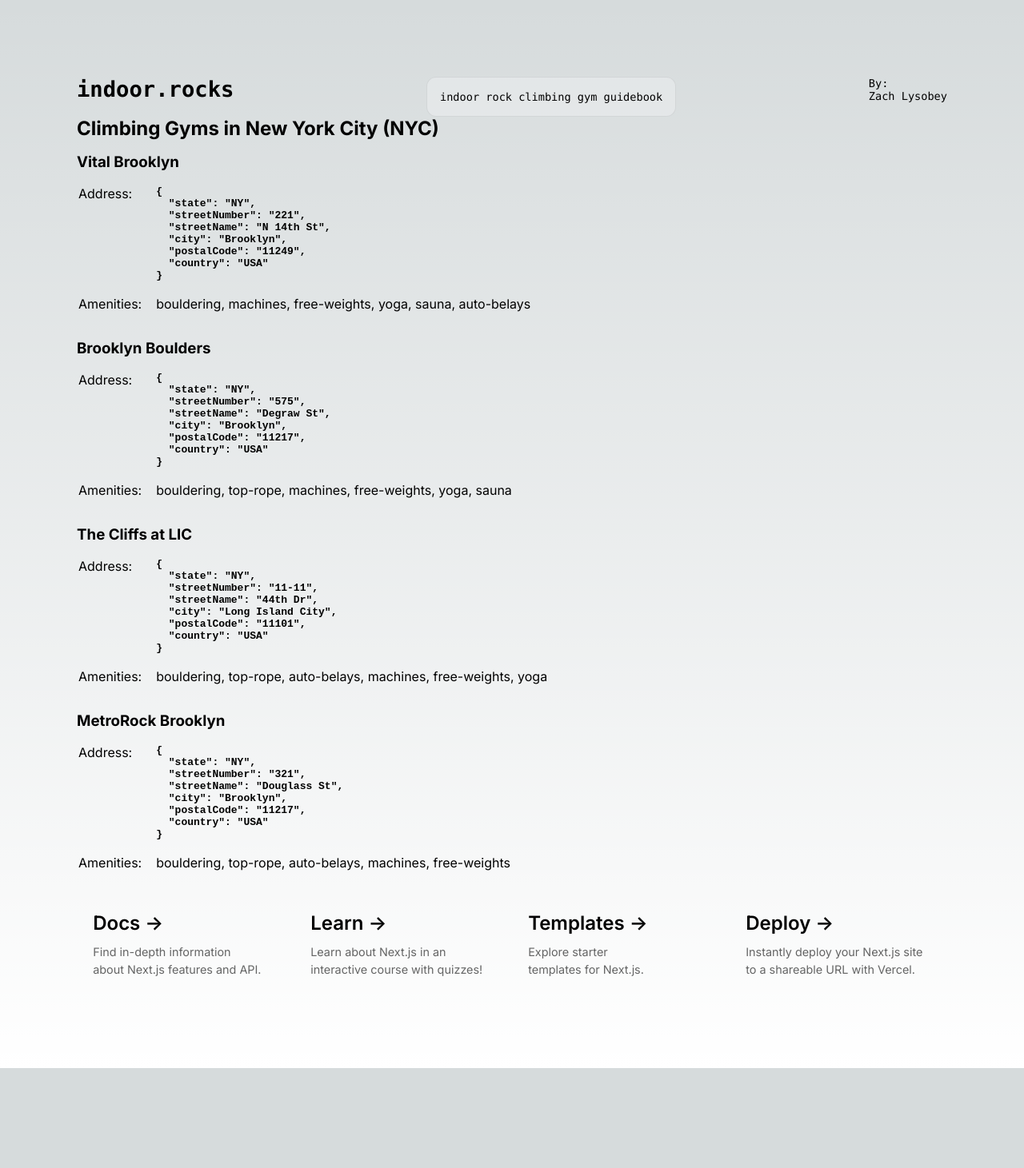
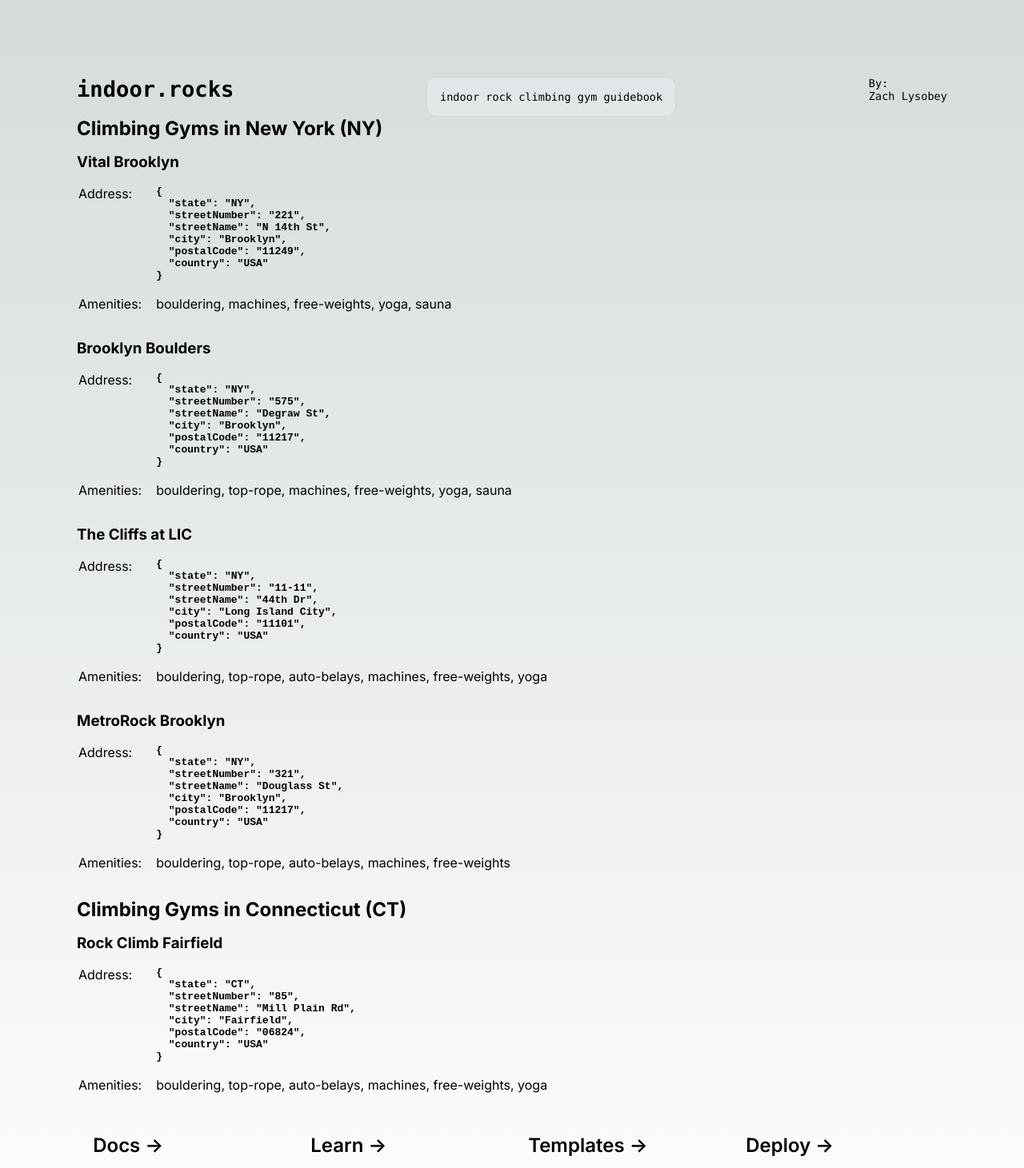
Before and after one commit to zachlysobey/indoor.rocks, a Next.js app: page / in a window 1280 px wide. Shown: the top 1461 px of the page at 80% size. Before the commit the page ends 1336 px from the top, so only its background shows below. Built offline with nearby package versions, Linux system fonts and the light colour scheme.

Commit message:
add CT gym

```diff
--- a/src/app/ClimbingGyms.tsx
+++ b/src/app/ClimbingGyms.tsx
@@ -1,12 +1,12 @@
-import { getData } from "./getData";
+import { ClimbingGym } from './dataModel'
 import styles from "./page.module.css";
 
-const delay = (ms: number): Promise<void> => new Promise(resolve => setTimeout(resolve, ms));
+type Props = {
+  dataPromise: Promise<ClimbingGym[]>
+};
 
-export const ClimbingGyms = async () => {
-  // TODO: remove fake wait
-  const data = await delay(1000).then(getData);
-  return data.climbingGyms.map(( gym ) => (
+export const ClimbingGyms = async ({ dataPromise }: Props) => {
+  return (await dataPromise).map(gym => (
     <article key={gym.name}>
       <h3>{gym.name}</h3>
       <p>{gym.description}</p>
--- a/src/app/getData.ts
+++ b/src/app/getData.ts
@@ -35,7 +35,6 @@ const climbingGymDictionary: Record<string, ClimbingGym> = {
       amenityMap['free-weights'],
       amenityMap['yoga'],
       amenityMap['sauna'],
-      amenityMap['auto-belays'],
     ]
   },
   brooklynBoulders: {
@@ -93,5 +92,24 @@ const climbingGymDictionary: Record<string, ClimbingGym> = {
       amenityMap['machines'],
       amenityMap['free-weights'],
     ]
+  },
+  rockClimbFairfield: {
+    name: 'Rock Climb Fairfield',
+    address: {
+      state: 'CT',
+      streetNumber: '85',
+      streetName: 'Mill Plain Rd',
+      city: 'Fairfield',
+      postalCode: '06824',
+      country: 'USA'
+    },
+    amenities: [
+      { name: 'bouldering', description: 'Indoor bouldering walls for all skill levels' },
+      { name: 'top-rope', description: 'Top-rope climbing routes with auto-belays' },
+      { name: 'auto-belays', description: 'Auto-belay systems for solo climbers' },
+      { name: 'machines', description: 'A variety of exercise machines' },
+      { name: 'free-weights', description: 'Various free weights available' },
+      { name: 'yoga', description: 'Yoga classes and sessions' }
+    ]
   }
 };
--- a/src/app/page.tsx
+++ b/src/app/page.tsx
@@ -1,8 +1,16 @@
 import styles from "./page.module.css";
 import { ClimbingGyms } from "./ClimbingGyms";
 import { Suspense } from "react";
+import { getData } from "./getData";
+
+const delay = (ms: number): Promise<void> => new Promise(resolve => setTimeout(resolve, ms));
+
 
 export default function Home() {
+  const dataPromise = delay(1000).then(getData);
+  const nyGymPromise = dataPromise.then(d => d.climbingGyms.filter(g => g.address.state === "NY"))
+  const ctGymPromise = dataPromise.then(d => d.climbingGyms.filter(g => g.address.state === "CT"))
+  ctGymPromise.then(g => console.log('ct', g))
   return (
     <main className={styles.main}>
       <div className={styles.description}>
@@ -16,9 +24,14 @@ export default function Home() {
       </div>
 
       <div className={styles.content}>
-        <h2>Climbing Gyms in New York City (NYC)</h2>
+        <h2>Climbing Gyms in New York (NY)</h2>
         <Suspense fallback={(<p>Loading...</p>)}>
-          <ClimbingGyms />
+          <ClimbingGyms dataPromise={nyGymPromise} />
+        </Suspense>
+
+        <h2>Climbing Gyms in Connecticut (CT)</h2>
+        <Suspense fallback={(<p>Loading...</p>)}>
+          <ClimbingGyms dataPromise={ctGymPromise} />
         </Suspense>
       </div>
 
```
